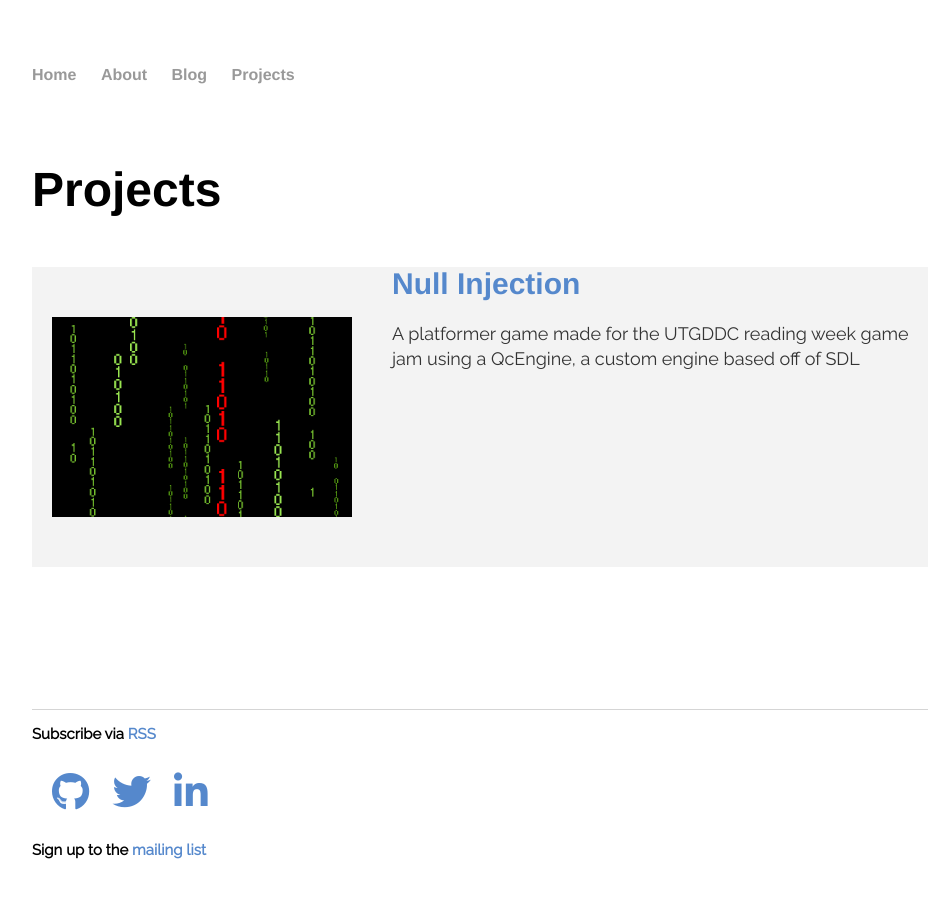
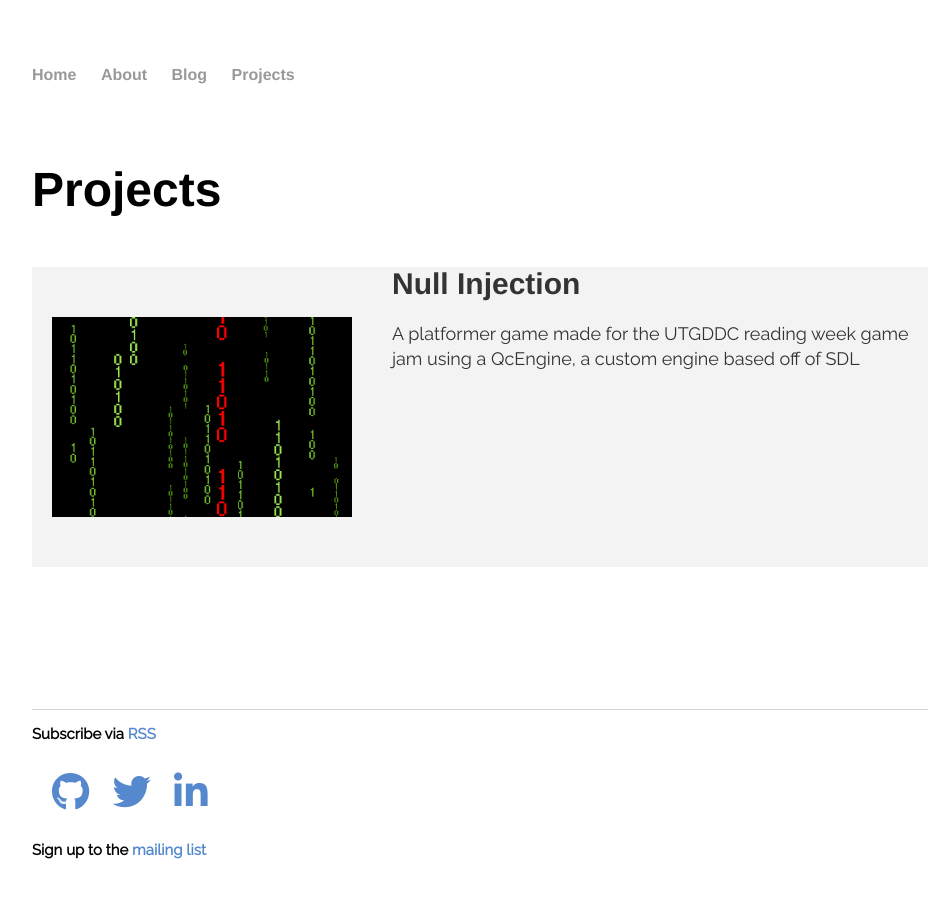
Before and after one commit to ianw3214/ianw3214.github.io, a Jekyll site: the page built from projects/index.html, in a window 1280 px wide. Shown: the whole page, without its empty margins (160-1099 px from the left). Built offline with Jekyll 4.4.1, drawn with Linux system fonts in a browser that asks for light colours; nearby versions of some CDN libraries; a script that is not in the unit is left out.

Commit message:
Add margin to link
Update link styling for projects

```diff
--- a/css/main.css
+++ b/css/main.css
@@ -127,6 +127,15 @@
     margin-top: 50px;
 }
 
+.projectTitleLink {
+    margin-top: 50px;
+    color: #333;
+}
+
+.projectTitleLink:hover {
+    color: #3674d8;
+}
+
 .projectDescription{
     font-size: 18px;
     margin-top: 20px;
--- a/projects/index.html
+++ b/projects/index.html
@@ -11,7 +11,7 @@
             <a href="{{ post.url }}">
                 <img src="{{ site.baseurl }}/assets/projects/{{ post.image }}">
             </a>
-            <a href="{{ post.url }}">
+            <a class = "projectTitleLink" href="{{ post.url }}">
                 <h1 class="projectTitle"> {{ post.title }} </h1>
             </a>
             <p class="projectDescription"> {{ post.description }}</p>
```
